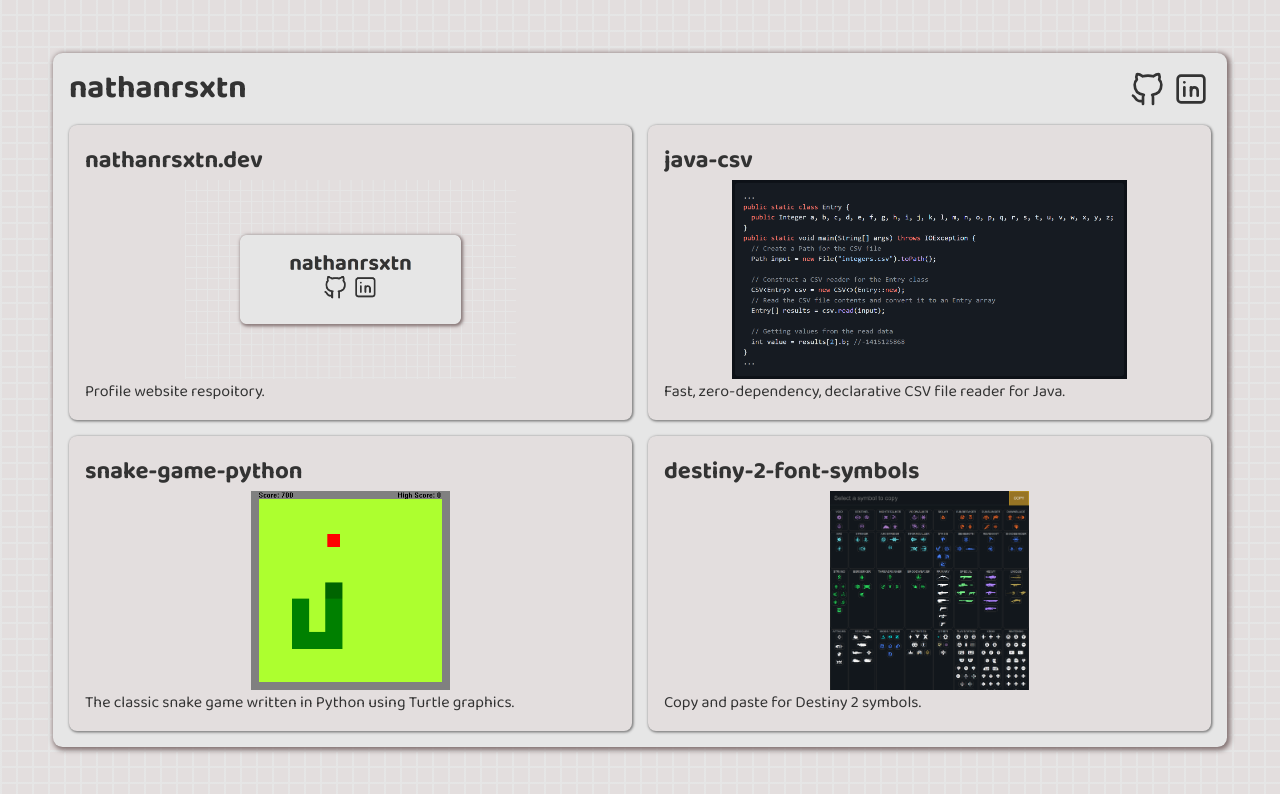
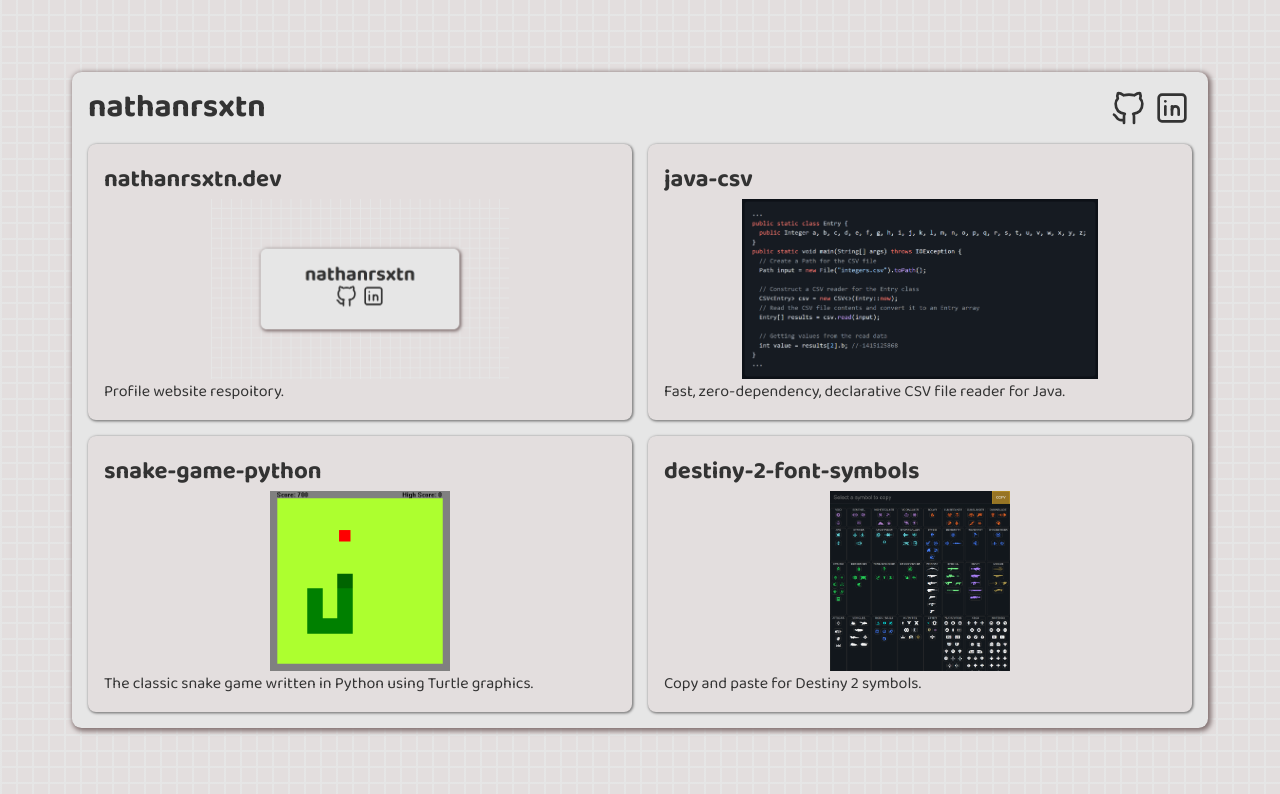
Before and after one commit to nathanrsxtn/nathanrsxtn.dev, a plain HTML site: page index.html in a window 1280 px wide. Drawn offline with Linux system fonts and the light colour scheme.

Commit message:
Fix layout on stable Chromium channel

```diff
--- a/style.css
+++ b/style.css
@@ -27,7 +27,7 @@
 body {
     display: flex;
     position: absolute;
-    inset: min(5em, calc(5 * var(--f-em-to-vm) * exp(-1)));
+    inset: min(5em, calc(5 * var(--f-em-to-vm) * 0.5));
     flex-flow: column nowrap;
     margin: 0;
     border-radius: 0.6em;
```
